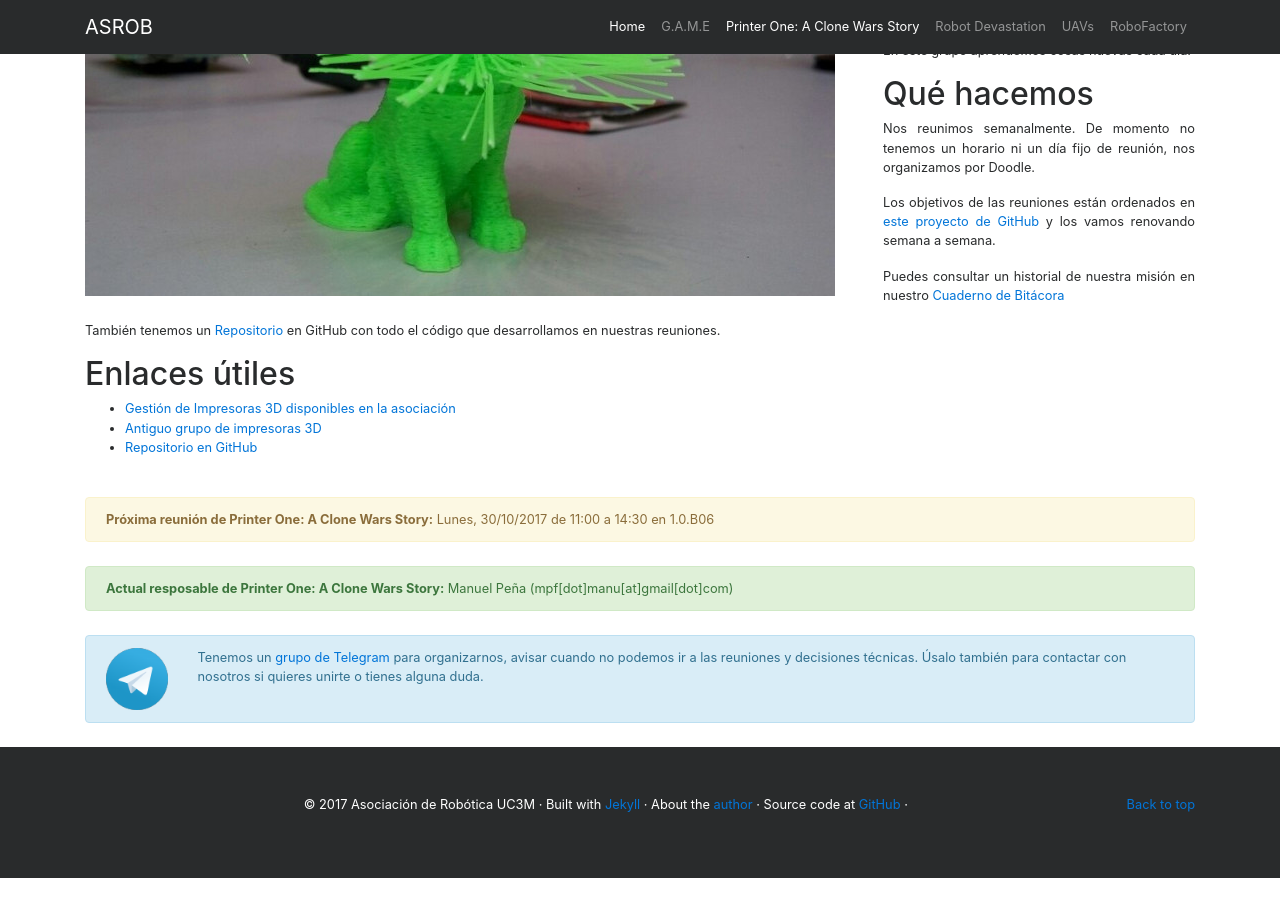
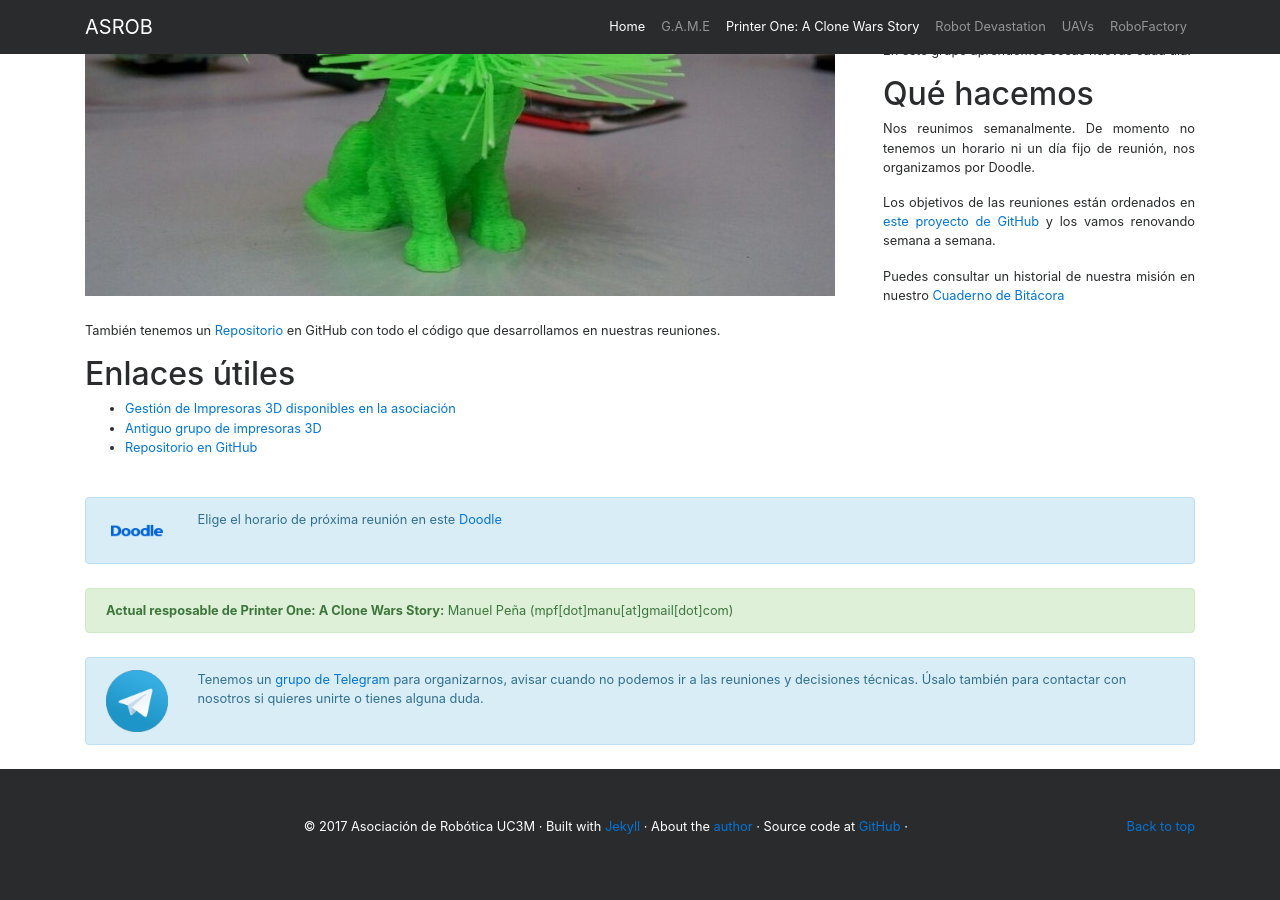
Before and after one commit to asrob-uc3m/asrob-uc3m.github.io, a Jekyll site: the page built from _workgroups/2017-05-28-printer-one.markdown, in a window 1280 px wide and 900 px high, scrolled down 931 px. Built offline with Jekyll 4.4.1, drawn with Linux system fonts in a browser that asks for light colours; before the commit the page ends 1809 px from its top, so only the background shows below that.

Commit message:
Pinter One Doodle

```diff
--- a/_workgroups/2017-05-28-printer-one.markdown
+++ b/_workgroups/2017-05-28-printer-one.markdown
@@ -9,13 +9,13 @@ picture: /img/printer_one.png
 picture_full: /img/printer_one-full.jpg
 manager: Manuel Peña
 manager_email: mpf[dot]manu[at]gmail[dot]com
-next_meeting: Lunes, 30/10/2017 de 11:00 a 14:30 en 1.0.B06
+next_meeting_doodle: https://doodle.com/poll/ba957wd27vaeapkz
 layout: workgroup
 ---
 
 <!--- Swap next_meeting and next_meeting_doodle here --->
+<!--- next_meeting: Lunes, 30/10/2017 de 11:00 a 14:30 en 1.0.B06 --->
 <!---  --->
-<!--- next_meeting_doodle: https://doodle.com/poll/85nzzi598s6ka3qn --->
 
 ## Quiénes somos
 
```
